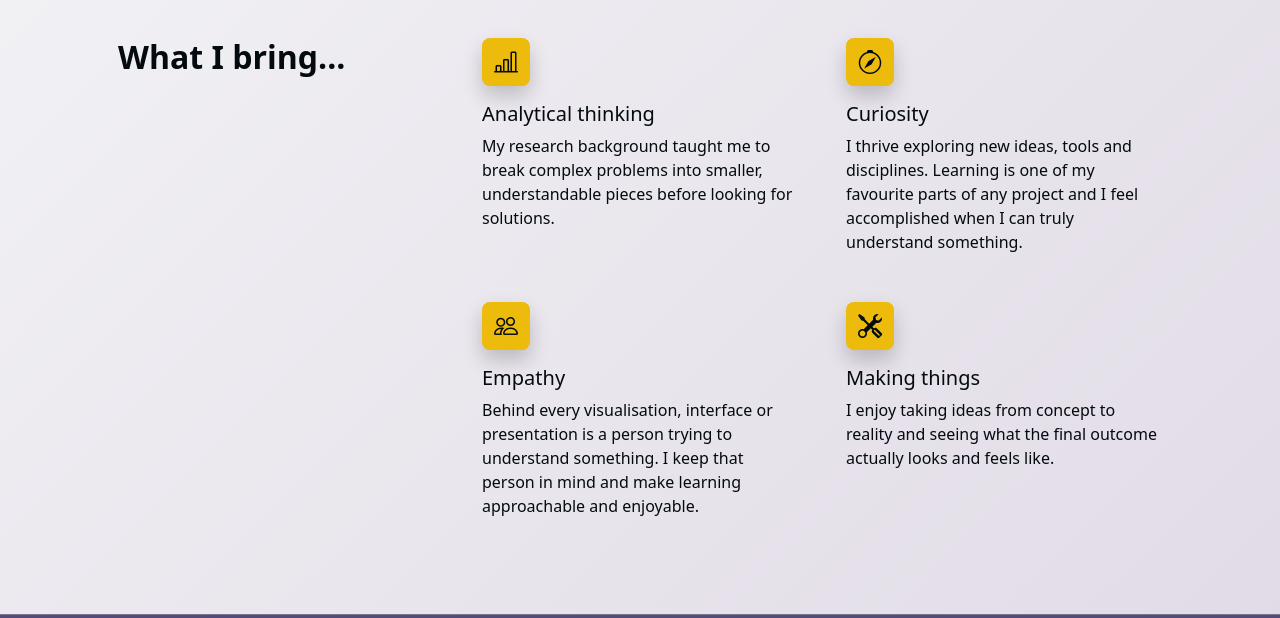
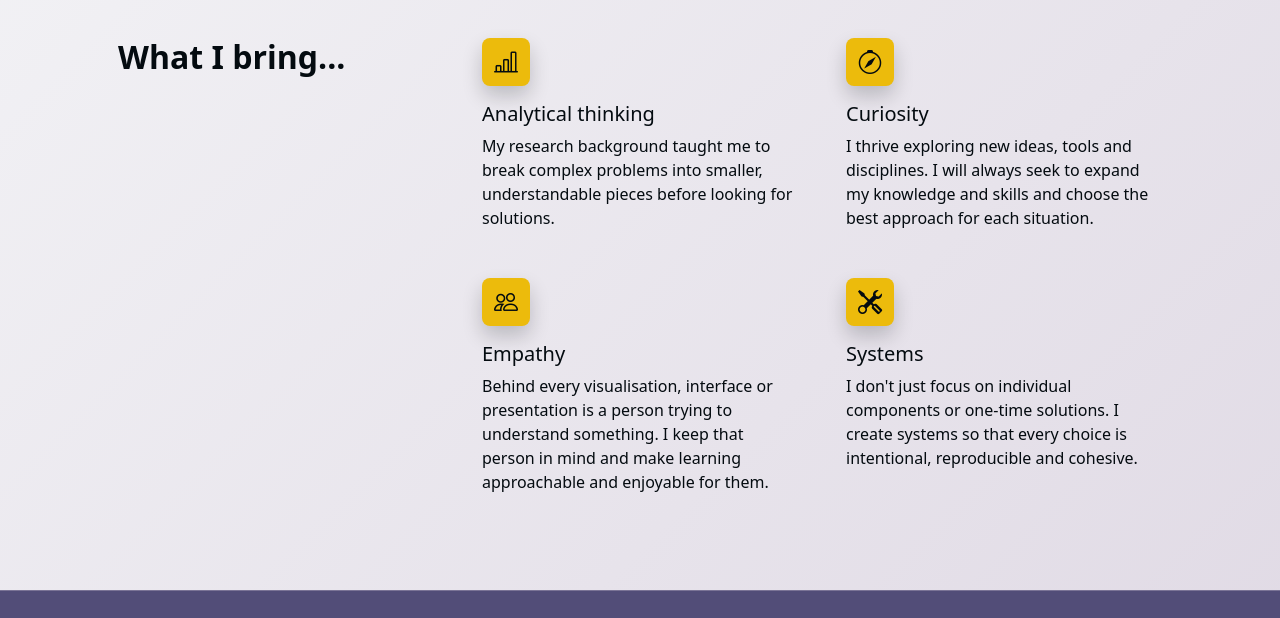
Before and after one commit to elissw/elissw.github.io, a plain HTML site: page index.html in a window 1280 px wide. Shown: the part 1200-1818 px from the top of the page. Drawn offline with nearby package versions, Linux system fonts and the light colour scheme.

Commit message:
Optimise what I bring

```diff
--- a/index.html
+++ b/index.html
@@ -97,17 +97,17 @@
                                 <div class="col mb-5 h-100">
                                     <div class="feature bg-primary bg-gradient text-white rounded-3 mb-3"><i class="bi bi-compass"></i></div>
                                     <h2 class="h5">Curiosity</h2>
-                                    <p class="mb-0">I thrive exploring new ideas, tools and disciplines. Learning is one of my favourite parts of any project and I feel accomplished when I can truly understand something.</p>
+                                    <p class="mb-0">I thrive exploring new ideas, tools and disciplines. I will always seek to expand my knowledge and skills and choose the best approach for each situation.</p>
                                 </div>
                                 <div class="col mb-5 mb-md-0 h-100">
                                     <div class="feature bg-primary bg-gradient text-white rounded-3 mb-3"><i class="bi bi-people"></i></div>
                                     <h2 class="h5">Empathy</h2>
-                                    <p class="mb-0">Behind every visualisation, interface or presentation is a person trying to understand something. I keep that person in mind and make learning approachable and enjoyable.</p>
+                                    <p class="mb-0">Behind every visualisation, interface or presentation is a person trying to understand something. I keep that person in mind and make learning approachable and enjoyable for them.</p>
                                 </div>
                                 <div class="col h-100">
                                     <div class="feature bg-primary bg-gradient text-white rounded-3 mb-3"><i class="bi bi-tools"></i></div>
-                                    <h2 class="h5">Making things</h2>
-                                    <p class="mb-0">I enjoy taking ideas from concept to reality and seeing what the final outcome actually looks and feels like.</p>
+                                    <h2 class="h5">Systems</h2>
+                                    <p class="mb-0">I don't just focus on individual components or one-time solutions. I create systems so that every choice is intentional, reproducible and cohesive.</p>
                                 </div>
                             </div>
                         </div>
```
